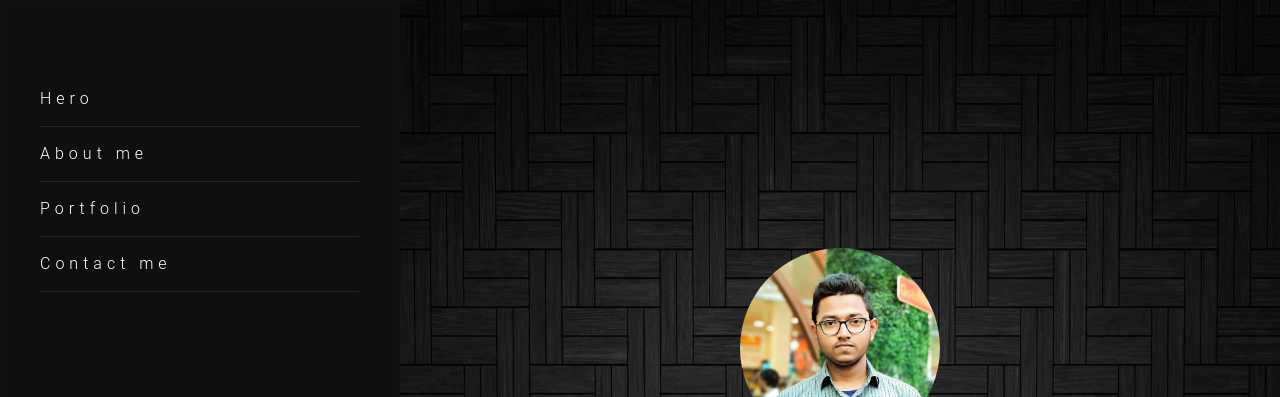
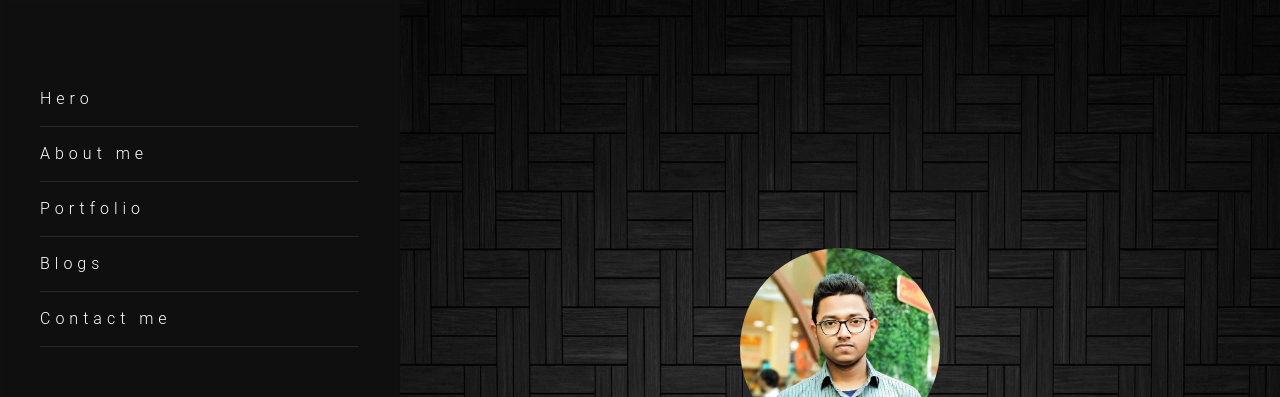
Before and after one commit to mdibuhossain/Portfolio_main, a React (Create React App) app: page / in a window 1280 px wide. Shown: the top 397 px of the page. Built offline with nearby package versions, Linux system fonts and the light colour scheme.

Commit message:
nav list updated

```diff
--- a/package.json
+++ b/package.json
@@ -19,7 +19,7 @@
     "react-helmet": "^6.1.0",
     "react-parallax": "^3.3.0",
     "react-reveal": "^1.2.2",
-    "react-router-dom": "^6.0.2",
+    "react-router-dom": "^6.4.0",
     "react-router-hash-link": "^2.4.3",
     "react-scripts": "4.0.3",
     "react-transition-group": "^4.4.2",
--- a/src/App.js
+++ b/src/App.js
@@ -12,6 +12,7 @@ import About from './Pages/About';
 // import Blogs from './Pages/Blogs';
 import ProjectDetails from './components/ProjectDetails';
 import NotFound from './Pages/NotFound';
+import Blogs from './Pages/Blogs';
 
 function App() {
   return (
@@ -25,7 +26,7 @@ function App() {
             <Route path='/portfolio' element={<Portfolio />} />
             <Route path='/portfolio/:id' element={<ProjectDetails />} />
             <Route path='/contact' element={<Contact />} />
-            {/* <Route path='/blogs' element={<Blogs />} /> */}
+            <Route path='/blogs' element={<Blogs />} />
             <Route path='*' element={<NotFound />} />
           </Route>
         </Routes>
--- a/src/Pages/Hero.js
+++ b/src/Pages/Hero.js
@@ -22,7 +22,6 @@ const useStyle = makeStyles((theme) => createStyles({
     },
     heroContainer: {
         background: `url(${bg}) center center / cover`,
-        // background: `url(${`https://arlo-static-demo.netlify.app/static/40a019176f85445c7910d98269bfbd0b/f3a00/bg-image-02.webp`}) center center / cover fixed`,
         height: '100%',
         width: '100%',
         display: 'flex',
--- a/src/components/NavDrawer.js
+++ b/src/components/NavDrawer.js
@@ -12,8 +12,10 @@ import {
     Outlet
 } from "react-router-dom";
 import { createStyles, makeStyles } from '@mui/styles';
-import { NavHashLink as Link } from 'react-router-hash-link';
+import { NavHashLink } from 'react-router-hash-link';
 import { Typography } from '@mui/material';
+import { NavLink as Link } from 'react-router-dom';
+import { NavLink } from 'react-router-dom';
 
 
 const drawerWidth = 400;
@@ -22,15 +24,31 @@ const useStyle = makeStyles((theme) => createStyles({
     menuIcon: {
         color: 'white'
     },
-    linkStyle: {
-        display: 'flex',
+    activeLinkInnerStyle: {
+        width: '100%',
+        padding: '15px 0',
+        position: 'relative',
         textDecoration: 'none',
-        color: 'inherit',
+        display: 'inline-block',
+        fontWeight: '300 !important',
+        letterSpacing: '5px !important',
+        color: 'rgb(132, 193, 255) !important',
+        borderBottom: '0.75px solid rgba(200, 200, 200, 0.125)',
+        '&::after': {
+            content: '""',
+            position: 'absolute',
+            display: 'block',
+            height: '1px',
+            width: '100%',
+            bottom: '0',
+            backgroundColor: 'rgb(132, 193, 255)'
+        },
     },
     linkInnerStyle: {
         width: '100%',
         padding: '15px 0',
         position: 'relative',
+        textDecoration: 'none',
         display: 'inline-block',
         fontWeight: '300 !important',
         letterSpacing: '5px !important',
@@ -56,7 +74,6 @@ const useStyle = makeStyles((theme) => createStyles({
     }
 }));
 
-
 export default function NavDrawer() {
     const [mobileOpen, setMobileOpen] = React.useState(false);
 
@@ -64,52 +81,46 @@ export default function NavDrawer() {
         setMobileOpen(!mobileOpen);
     };
 
-    const { linkInnerStyle, linkStyle } = useStyle();
+    const { linkInnerStyle, activeLinkInnerStyle } = useStyle();
     const drawer = (
         <div >
             <Toolbar />
             {/* <Divider /> */}
             <List>
-                <Link smooth={true}
+                <NavLink
                     to='top'
-                    className={linkStyle}
+                    onClick={handleDrawerToggle}
+                    className={({ isActive }) => (isActive ? activeLinkInnerStyle : linkInnerStyle)}
                 >
-                    {/* <ListItem button> */}
-                    <Typography onClick={handleDrawerToggle} className={linkInnerStyle}>Hero</Typography>
-                    {/* </ListItem> */}
+                    Hero
+                </NavLink>
+                <Link
+                    to='about'
+                    className={({ isActive }) => (isActive ? activeLinkInnerStyle : linkInnerStyle)}
+                    onClick={handleDrawerToggle}
+                >
+                    About me
                 </Link>
-                <Link smooth={true}
-                    to='about'
-                    className={linkStyle}
+                <Link
+                    to='portfolio'
+                    onClick={handleDrawerToggle}
+                    className={({ isActive }) => (isActive ? activeLinkInnerStyle : linkInnerStyle)}
                 >
-                    {/* <ListItem button> */}
-                    <Typography onClick={handleDrawerToggle} className={linkInnerStyle}>About me</Typography>
-                    {/* </ListItem> */}
+                    Portfolio
                 </Link>
-                <Link smooth={true}
-                    to='portfolio'
-                    className={linkStyle}
+                <Link
+                    to='blogs'
+                    onClick={handleDrawerToggle}
+                    className={({ isActive }) => (isActive ? activeLinkInnerStyle : linkInnerStyle)}
                 >
-                    {/* <ListItem button> */}
-                    <Typography onClick={handleDrawerToggle} className={linkInnerStyle}>Portfolio</Typography>
-                    {/* </ListItem> */}
+                    Blogs
                 </Link>
-                {/* <Link
-                 smooth={true}
-                  to='blogs'
-                  className={linkStyle}
-                  >
-                    // <ListItem button>
-                        <Typography onClick={handleDrawerToggle} className={linkInnerStyle}>Blogs</Typography>
-                    // </ListItem>
-                </Link> */}
-                <Link smooth={true}
+                <Link
                     to='contact'
-                    className={linkStyle}
+                    onClick={handleDrawerToggle}
+                    className={({ isActive }) => (isActive ? activeLinkInnerStyle : linkInnerStyle)}
                 >
-                    {/* <ListItem button> */}
-                    <Typography onClick={handleDrawerToggle} className={linkInnerStyle}>Contact me</Typography>
-                    {/* </ListItem> */}
+                    Contact me
                 </Link>
             </List>
             {/* <Divider /> */}
```
Also changed, not shown: 1 other file (tests, documents, lock files or other folders).
